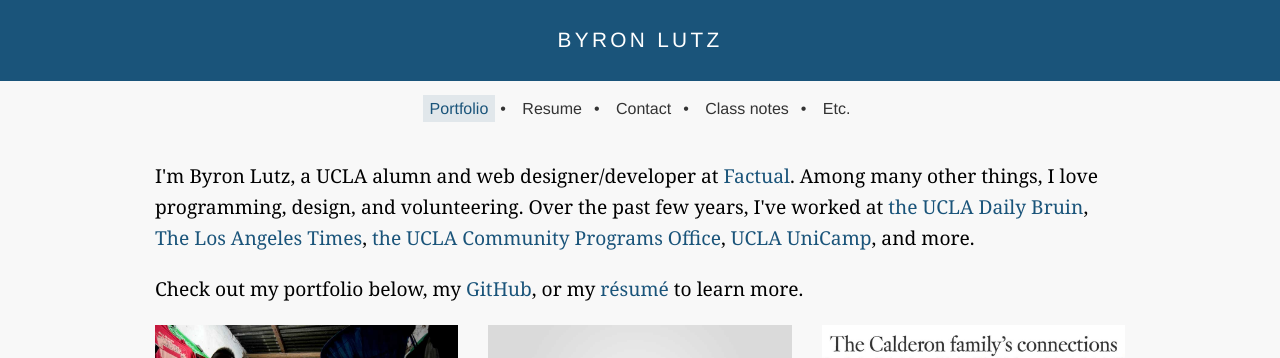
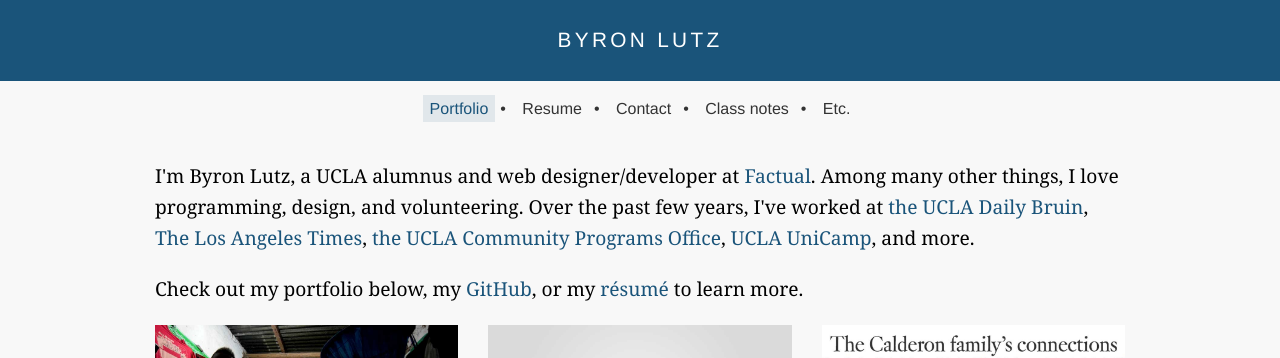
Before and after one commit to blutz/blutz.github.io, a Jekyll site: the page built from index.html, in a window 1280 px wide. Shown: the top 358 px of the page. Built offline with Jekyll 4.4.1, drawn with Linux system fonts in a browser that asks for light colours.

Commit message:
Alumn -> alumnus

```diff
--- a/index.html
+++ b/index.html
@@ -1,11 +1,13 @@
 ---
-title: Byron Lutz | Full-stack developer, designer
+title: "Byron Lutz | Full-stack developer, designer"
 slug: portfolio
 layout: empty
+published: true
 ---
+
 <div class="row">
     <div class="small-12 columns">
-        <p>I'm Byron Lutz, a UCLA alumn and web designer/developer at <a href="http://factual.com">Factual</a>. Among many other things, I love programming, design, and volunteering. Over the past few years, I've worked at <a href="http://dailybruin.com/">the UCLA Daily Bruin</a>, <a href="http://latimes.com/">The Los Angeles Times</a>, <a href="http://cpo.ucla.edu/">the UCLA Community Programs Office</a>, <a href="http://www.unicamp.org">UCLA UniCamp</a>, and more.</p>
+        <p>I'm Byron Lutz, a UCLA alumnus and web designer/developer at <a href="http://factual.com">Factual</a>. Among many other things, I love programming, design, and volunteering. Over the past few years, I've worked at <a href="http://dailybruin.com/">the UCLA Daily Bruin</a>, <a href="http://latimes.com/">The Los Angeles Times</a>, <a href="http://cpo.ucla.edu/">the UCLA Community Programs Office</a>, <a href="http://www.unicamp.org">UCLA UniCamp</a>, and more.</p>
         <p>Check out my portfolio below, my <a href="https://github.com/blutz/">GitHub</a>, or my <a href="{{ site.url }}/resume.pdf">résumé</a> to learn more.</p>
     </div><!-- /12 -->
 </div><!-- /row -->
```
